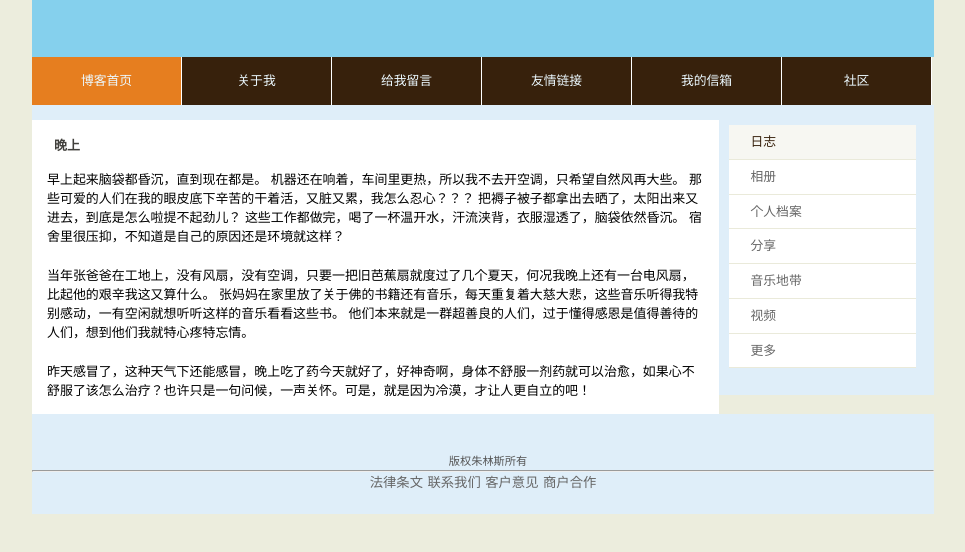
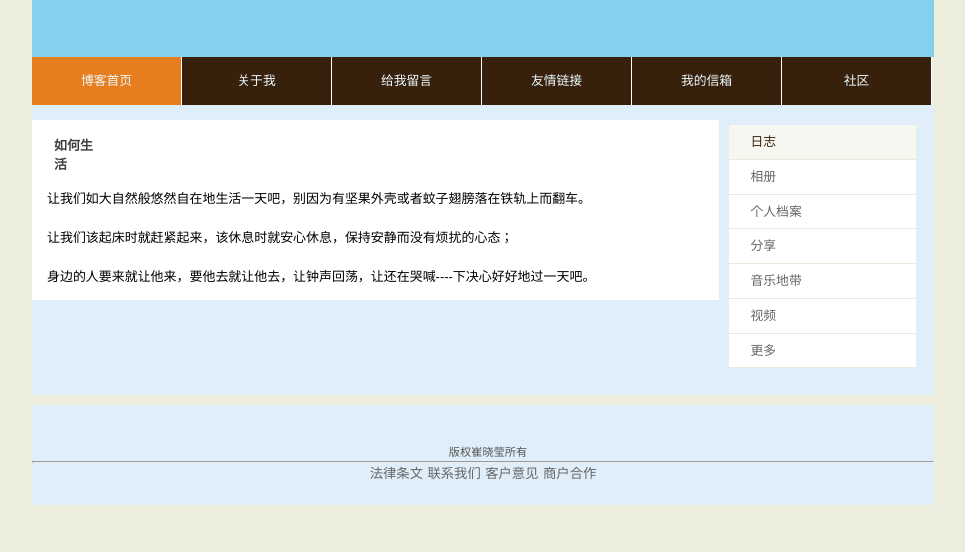
Before and after one commit to cuixiaoying1981/mypage, a website: page index.html in a window 1280 px wide. Shown: the part 146-698 px from the top of the page, without its empty margins (157-1122 px from the left). Drawn offline with Linux system fonts and the light colour scheme.

Commit message:
Update index.html

```diff
--- a/index.html
+++ b/index.html
@@ -10,7 +10,7 @@
 <body>
 <header>
   <h1>
-        个人  <span class="orange"> 的BLOG </span>
+        青鸟 <span class="orange"> 的BLOG </span>
   </h1>
 </header>
 
@@ -31,16 +31,14 @@
 
 <div id="content">
     <section>
-        <h1>晚上</h1>
-        <p> 早上起来脑袋都昏沉，直到现在都是。 机器还在响着，车间里更热，所以我不去开空调，只希望自然风再大些。 那些可爱的人们在我的眼皮底下辛苦的干着活，又脏又累，我怎么忍心？？？ 把褥子被子都拿出去晒了，太阳出来又进去，到底是怎么啦提不起劲儿？ 这些工作都做完，喝了一杯温开水，汗流浃背，衣服湿透了，脑袋依然昏沉。 宿舍里很压抑，不知道是自己的原因还是环境就这样？
+        <h1>如何生活</h1>
+        <p> 让我们如大自然般悠然自在地生活一天吧，别因为有坚果外壳或者蚊子翅膀落在铁轨上而翻车。
         </p>
 
-
-        <p>当年张爸爸在工地上，没有风扇，没有空调，只要一把旧芭蕉扇就度过了几个夏天，何况我晚上还有一台电风扇，比起他的艰辛我这又算什么。 张妈妈在家里放了关于佛的书籍还有音乐，每天重复着大慈大悲，这些音乐听得我特别感动，一有空闲就想听听这样的音乐看看这些书。 他们本来就是一群超善良的人们，过于懂得感恩是值得善待的人们，想到他们我就特心疼特忘情。
+        <p>让我们该起床时就赶紧起来，该休息时就安心休息，保持安静而没有烦扰的心态；
         </p>
 
-
-        <p>昨天感冒了，这种天气下还能感冒，晚上吃了药今天就好了，好神奇啊，身体不舒服一剂药就可以治愈，如果心不舒服了该怎么治疗？也许只是一句问候，一声关怀。可是，就是因为冷漠，才让人更自立的吧！
+        <p>身边的人要来就让他来，要他去就让他去，让钟声回荡，让还在哭喊----下决心好好地过一天吧。
         </p>
 
 
@@ -66,7 +64,7 @@
 
 
 <footer>
-        <p>版权朱林斯所有</p>
+        <p>版权崔晓莹所有</p>
         <hr />
         <small>法律条文</small>
         <small>联系我们</small>
```
